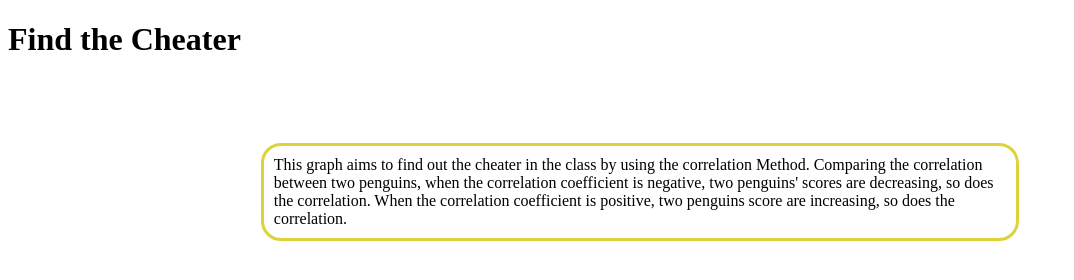
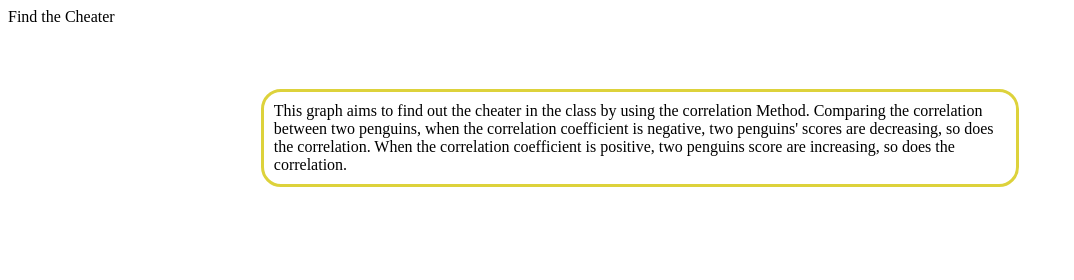
Before and after one commit to Goma0925/find_the_cheats_lab_4_19, a plain HTML site: page index.html in a window 1280 px wide. Shown: the whole page, without its empty margins (0-1074 px from the left). Drawn offline with nearby package versions, Linux system fonts and the light colour scheme; no server answers.

Commit message:
Update index.html

```diff
--- a/index.html
+++ b/index.html
@@ -6,7 +6,7 @@
     <link href="style.css" rel="stylesheet"/>
   </head>
   <body>
-    <h1>Find the Cheater</h1>
+    <div id=title>Find the Cheater</div>
     <div id=main-graph></div>
     <div class="description">
     This graph aims to find out the cheater in the class by using the correlation Method. Comparing the correlation between two penguins, when the correlation coefficient is negative, two penguins' scores are decreasing, so does the correlation. When the correlation coefficient is positive, two penguins score are increasing, so does the correlation.</div>  </body>
```
